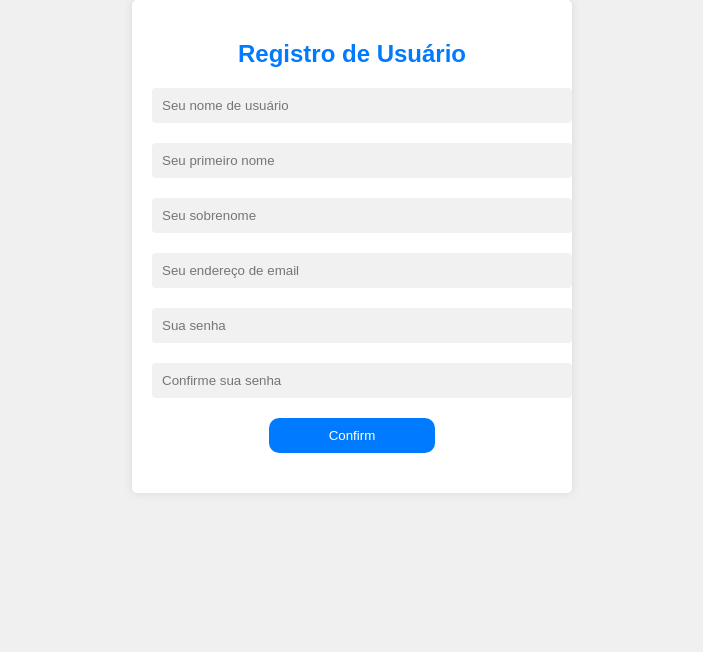
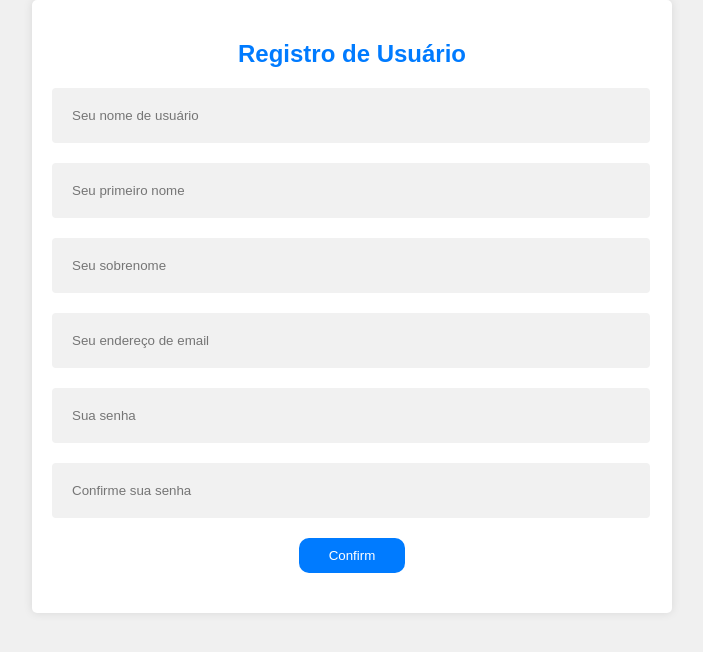
Before and after one commit to Impacta-Health/Impacta-Health, a Django app: template users/templates/patient_signup.html in a window 1280 px wide. Shown: the part 50-702 px from the top of the page, without its empty margins (288-991 px from the left). Run offline with Django 3.2, Linux system fonts and the light colour scheme; the template is opened without the code that fills it, so the values that code supplies are empty.

Commit message:
refactored creation form

```diff
--- a/users/static/css/styles.css
+++ b/users/static/css/styles.css
@@ -1,14 +1,19 @@
+/* Estilos globais */
 body {
     background-color: #f0f0f0;
     /* Alterado para um cinza claro */
+    font-family: 'Arial', sans-serif;
+    /* Defina a fonte global desejada */
 }
 
+/* Estilos para o formulário de registro */
 .registration-form {
     background-color: #ffffff;
     /* Alterado para branco */
     color: #333;
     /* Alterado para uma cor de texto mais escura */
-    max-width: 400px;
+    width: 600px;
+    /* Definido o tamanho igual para largura e altura */
     margin: 0 auto;
     padding: 20px;
     border-radius: 5px;
@@ -22,36 +27,56 @@ body {
     /* Adicionada cor ao cabeçalho */
 }
 
+/* Estilos para grupos de formulários (campos, labels e selects) */
 .form-group {
     margin-bottom: 20px;
+    /* Espaçamento inferior entre os campos */
 }
 
+/* Estilo para campos de formulário quando estão selecionados */
+.form-group input:focus,
+.form-control:focus,
+.form-select:focus {
+    border: 2px solid #007BFF;
+    /* Cor da borda azul ao selecionar */
+    outline: none;
+    /* Remova o contorno padrão do campo selecionado */
+}
+
+/* Estilo para a seleção de texto dentro dos campos */
+.form-group input::selection,
+.form-control::selection,
+.form-select::selection {
+    background-color: #007BFF;
+    /* Cor de fundo azul quando o texto está selecionado */
+    color: white;
+    /* Cor do texto selecionado */
+}
+
+/* Estilos para campos de formulário, botões e selects */
 .form-group label,
 .form-group input,
 .form-control,
-/* Adicionada a classe .form-control */
 .btn-primary,
-/* Adicionada a classe .btn-primary */
 .form-select {
-    /* Adicionada a classe .form-select */
     display: block;
-    width: 100%;
-    padding: 10px;
-    /* Espaçamento interno */
+    width: 93%;
+    padding: 20px;
     border: none;
     border-radius: 4px;
     background-color: #f1f1f1;
-    /* Cor de fundo */
-    margin: 10px 0;
-    /* Espaçamento vertical entre os campos */
+    margin-bottom: 10px;
+    /* Espaçamento inferior entre os campos */
 }
 
+/* Estilo para mensagens de erro */
 .invalid-feedback {
     color: #dc3545;
     font-size: 80%;
-    margin-top: 4px;
     font-family: 'Roboto', sans-serif;
-    /* Exemplo de fonte moderna: Roboto */
+    text-align: left;
+    margin-bottom: 10px;
+    /* Espaçamento inferior entre as mensagens de erro */
 }
 
 /* CSS para o botão de enviar */
@@ -59,20 +84,17 @@ body {
     background-color: #007BFF;
     color: white;
     border: none;
-    padding: 10px 60px;
-    /* Aumentando ainda mais a largura do botão */
+    padding: 10px 30px;
     border-radius: 10px;
     cursor: pointer;
+    display: block;
     margin: 0 auto;
-    /* Centraliza horizontalmente */
-    display: block;
-    /* Torna o botão uma div de bloco para centralização vertical */
     margin-top: 20px;
     /* Espaçamento superior para centralização vertical */
     transition: background-color 0.3s ease, transform 0.1s ease;
 }
 
-/* Adicione um efeito de hover */
+/* Efeito de hover para o botão */
 .boxed-btn3:hover {
     background-color: #0056b3;
     /* Alterando a cor de fundo no hover */
@@ -80,6 +102,7 @@ body {
     /* Redimensionar ligeiramente no hover */
 }
 
+/* Estilos para o cabeçalho H2 */
 h2 {
     color: #007BFF;
     font-family: 'Arial', sans-serif;
@@ -93,6 +116,7 @@ h2 {
     /* Espaçamento inferior */
 }
 
+/* Animação de shake para campos com erro */
 .error-shake {
     animation: shake 0.5s;
 }
@@ -118,15 +142,18 @@ h2 {
         transform: translateX(5px);
     }
 }
-
-<style>
-
 /* Estilo para campos com erro */
 .error-field {
     border: 1px solid red;
 }
 
-/* Estilo para a mensagem de erro */
+/* Estilo para as mensagens de erro */
 .error-message {
     color: red;
+    text-align: center;
+    /* Centralizar o texto */
+    margin: 0 auto;
+    /* Centralizar horizontalmente */
+    padding: 5px 0;
+    /* Adicionar algum espaçamento para cima e para baixo */
 }
```
